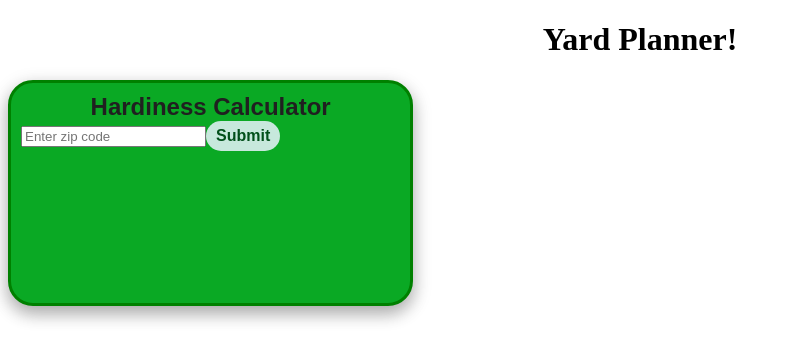
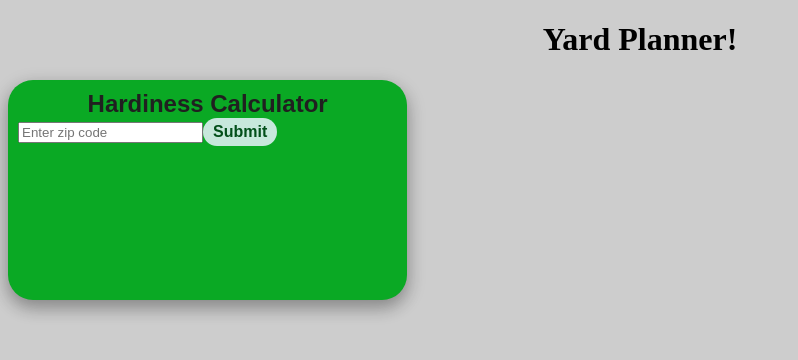
Before and after one commit to drewbrownie21/yard-planner, a React (Vite) app: page / in a window 1280 px wide. Shown: the top 360 px of the page, without its empty margins (0-798 px from the left). Built offline with nearby package versions, Linux system fonts and the light colour scheme.

Commit message:
Add a background color

```diff
--- a/src/App.css
+++ b/src/App.css
@@ -1,7 +1,9 @@
+body {
+    background-color: rgb(205, 205, 205);
+  }
+
 .tile {
   background-color: rgb(10, 169, 36);
-  border-style: solid;
-  border-color: green;
   height: 200px;
   width: 30%;
   padding: 10px;
@@ -23,7 +25,7 @@
   background-color: #c7e8dc; /* Green */
   border: none;
   color: rgb(2, 79, 26);
-  padding: 6px 10px;
+  padding: 5px 10px;
   text-align: center;
   font-weight: bold;
   font-size: x-large;
```
